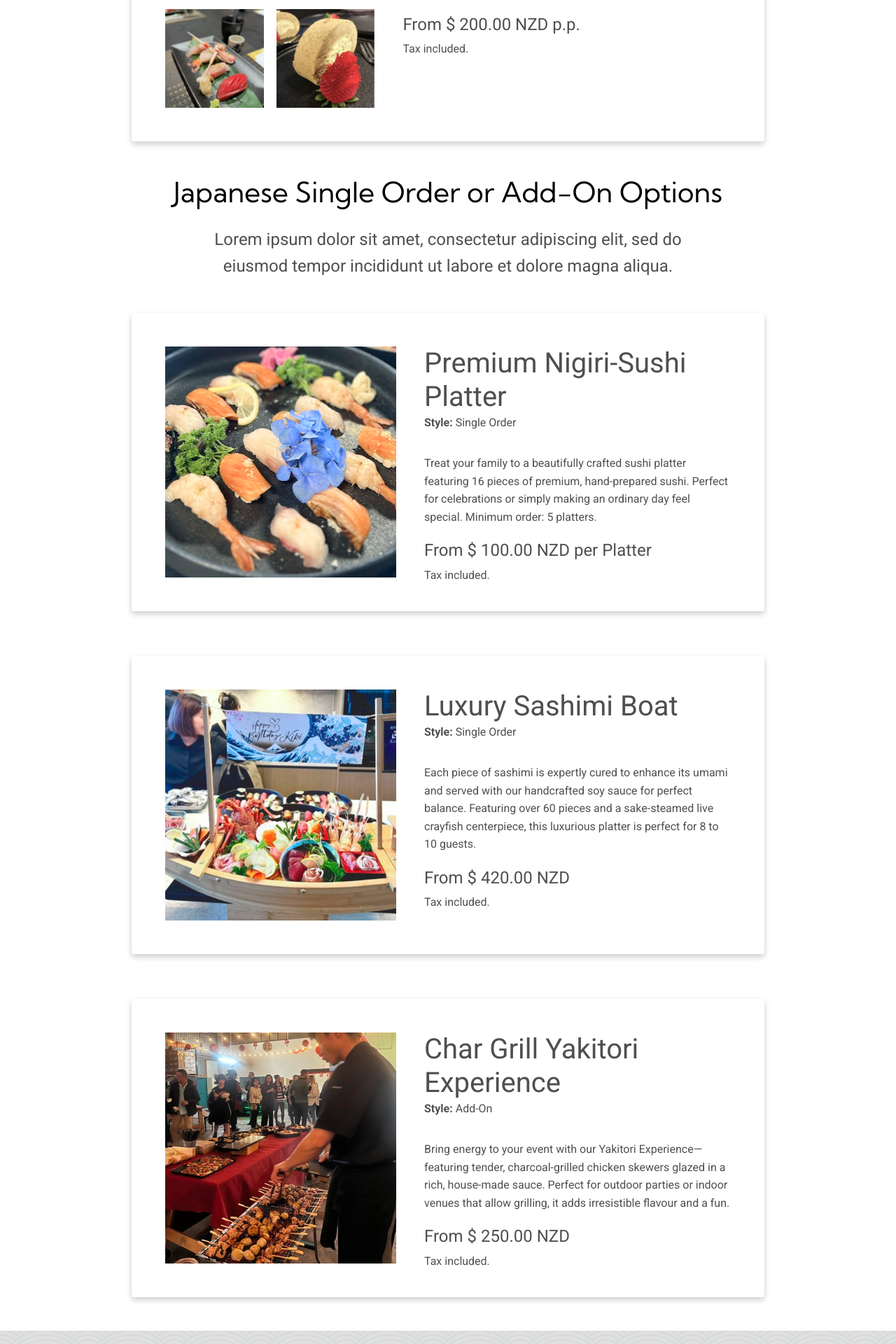
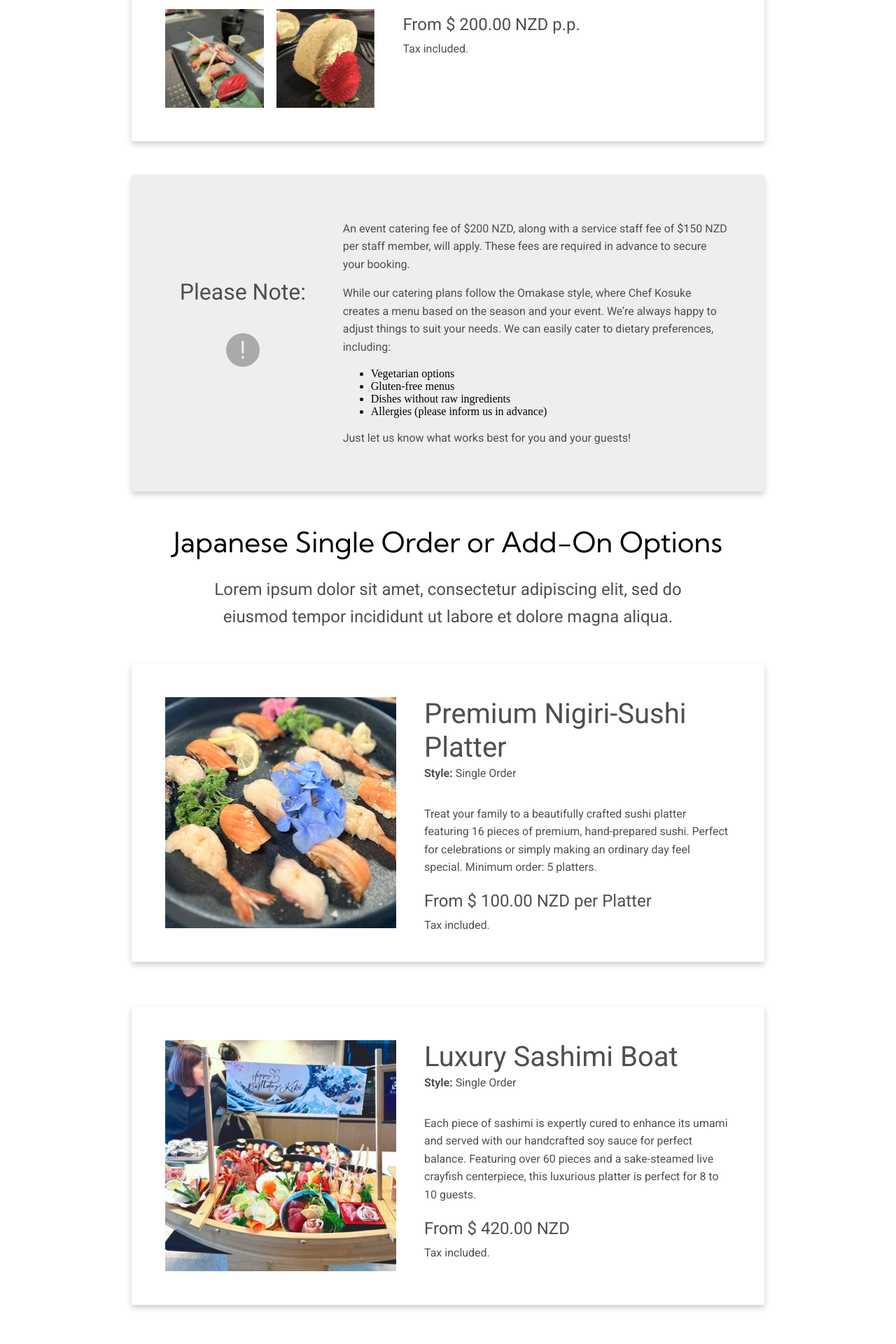
Before and after one commit to Masamist/Kohaku, a Jekyll site: the page built from services.html, in a window 1280 px wide. Shown: the part 2806-4726 px from the top of the page at 70% size. Built offline with Jekyll 4.4.1, drawn with Linux system fonts in a browser that asks for light colours; some web fonts are replaced.

Commit message:
add service notice section

```diff
--- a/assets/services.css
+++ b/assets/services.css
@@ -17,6 +17,10 @@
   gap: 2.5rem;
   height: auto;
   padding: 3rem;
+}
+
+ .services_card_container.notice{
+  background-color: #eeeeee;
 }
 
  @media screen and (max-width: 800px) {
@@ -136,6 +140,47 @@
 }
 
 /**
+* Services_notice
+*/
+.services_notice_background {
+  display: flex;
+  flex-direction: row;
+  justify-content: space-between;
+  gap: 2rem;
+  height: auto;
+  width: 100%;
+}
+.services_notice_title_container {
+  width: 28%;
+  display: flex;
+  flex-direction: column;
+  justify-content: center;
+  align-items: center;
+}
+.services_notice_content_container {
+  width: 70%;
+}
+.service_notice_title {
+  font-size: 2rem;
+  font-weight: 400;
+  line-height: 3rem;
+  margin: 0;
+  padding: 0;
+}
+
+.service_notice_exclamation {
+  background-color: #aaaaaa;
+  color: #eeeeee;
+  padding: 1rem;
+  border-radius: 3rem;
+  font-size: 2.2rem;
+  width: 1rem;
+  height: 1rem;
+  text-align: center;
+  line-height: 1.1rem;
+}
+
+/**
 * Services_occasion
 */
 .services_occasions_background {
--- a/services.html
+++ b/services.html
@@ -76,6 +76,39 @@ Japanese Canapés Plan|Style: Individual seated servings
             </div>
           </div>
         {% endfor %}
+      </div>
+    </div>
+  </section>
+
+  <!-- Services_notice -->
+  <section class="wrapper">
+    <div class="container">
+      <div class="services_card_flex_container">
+          <div class="services_card_container notice">
+            <div class="services_notice_background">
+              <div class="services_notice_title_container">
+                <h3 class="service_notice_title">Please Note:</h3>
+                <div>
+                  <p class="service_notice_exclamation">!</p>
+                </div>
+              </div>
+              <div class="services_notice_content_container">
+                <p class="">An event catering fee of $200 NZD,
+                along with a service staff fee of $150 NZD per staff member, will
+                apply. These fees are required in advance to secure your booking.</p>
+                <p>While our catering plans follow the Omakase style, where Chef Kosuke creates
+                  a menu based on the season and your event. We’re always happy to adjust things
+                  to suit your needs. We can easily cater to dietary preferences, including:</p>
+                <ul>
+                  <li>Vegetarian options</li>
+                  <li>Gluten-free menus</li>
+                  <li>Dishes without raw ingredients</li>
+                  <li>Allergies (please inform us in advance)</li>
+              </ul>
+              <p>Just let us know what works best for you and your guests!</p>
+              </div>
+            </div>
+          </div>
       </div>
     </div>
   </section>
```
